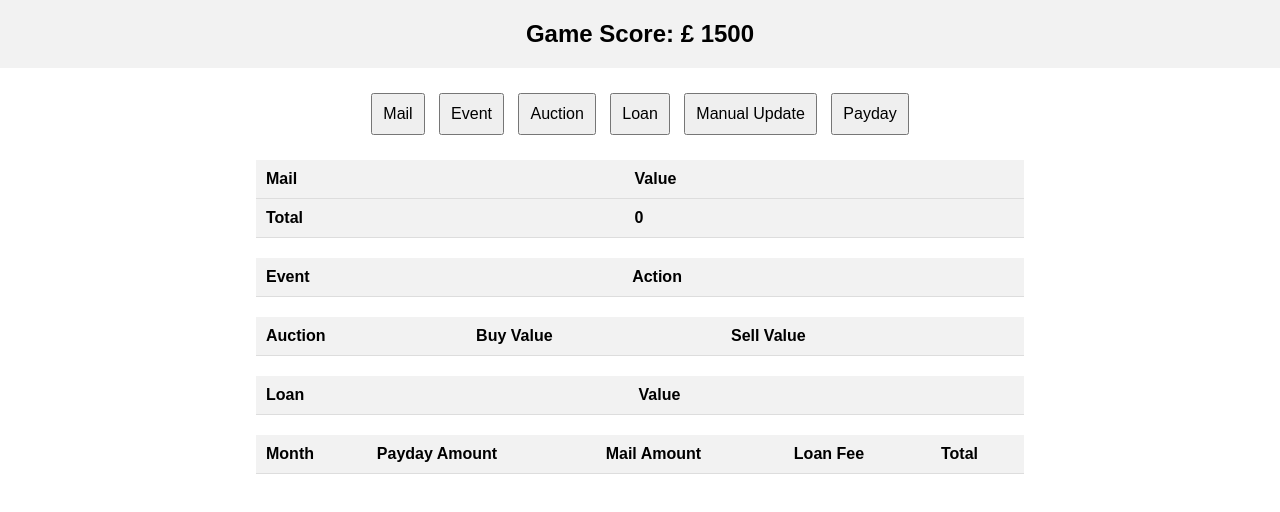
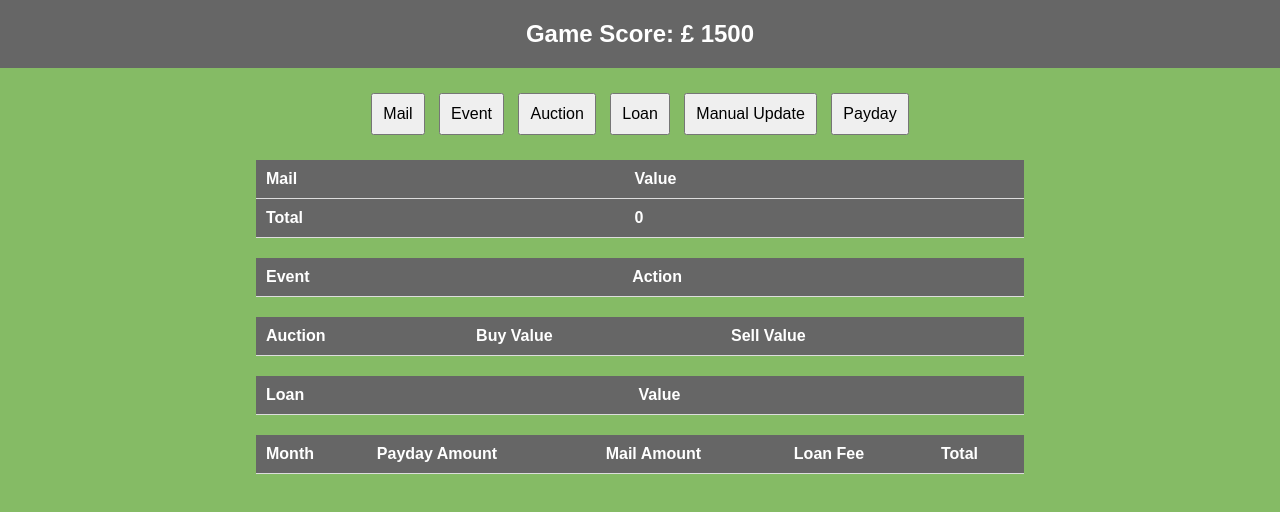
Before and after one commit to Skipp94/Skipp94.github.io, a plain HTML site: page TheMonthlyGrind.html in a window 1280 px wide. Drawn offline with Linux system fonts and the light colour scheme.

Commit message:
Update TheMonthlyGrind.html

```diff
--- a/TheMonthlyGrind.html
+++ b/TheMonthlyGrind.html
@@ -11,12 +11,14 @@
             flex-direction: column;
             align-items: center;
             min-height: 100vh;
+            background-color: #85bb65;
+            color: white;
         }
 
         .header {
             text-align: center;
             padding: 20px;
-            background-color: #f2f2f2;
+            background-color: #666666;
             width: 100%;
             box-sizing: border-box;
         }
@@ -38,7 +40,7 @@
             cursor: pointer;
         }
 
-        table {
+         table {
             width: 60%;
             margin-top: 20px;
             border-collapse: collapse;
@@ -51,12 +53,12 @@
         }
 
         th {
-            background-color: #f2f2f2;
+            background-color: #666666;
         }
 
         tfoot {
             font-weight: bold;
-            background-color: #f2f2f2;
+            background-color: #666666;
         }
 
         .popup {
@@ -70,6 +72,7 @@
             text-align: center;
             display: none;
             z-index: 1000;
+            color: black;
         }
 
         .popup button {
```
